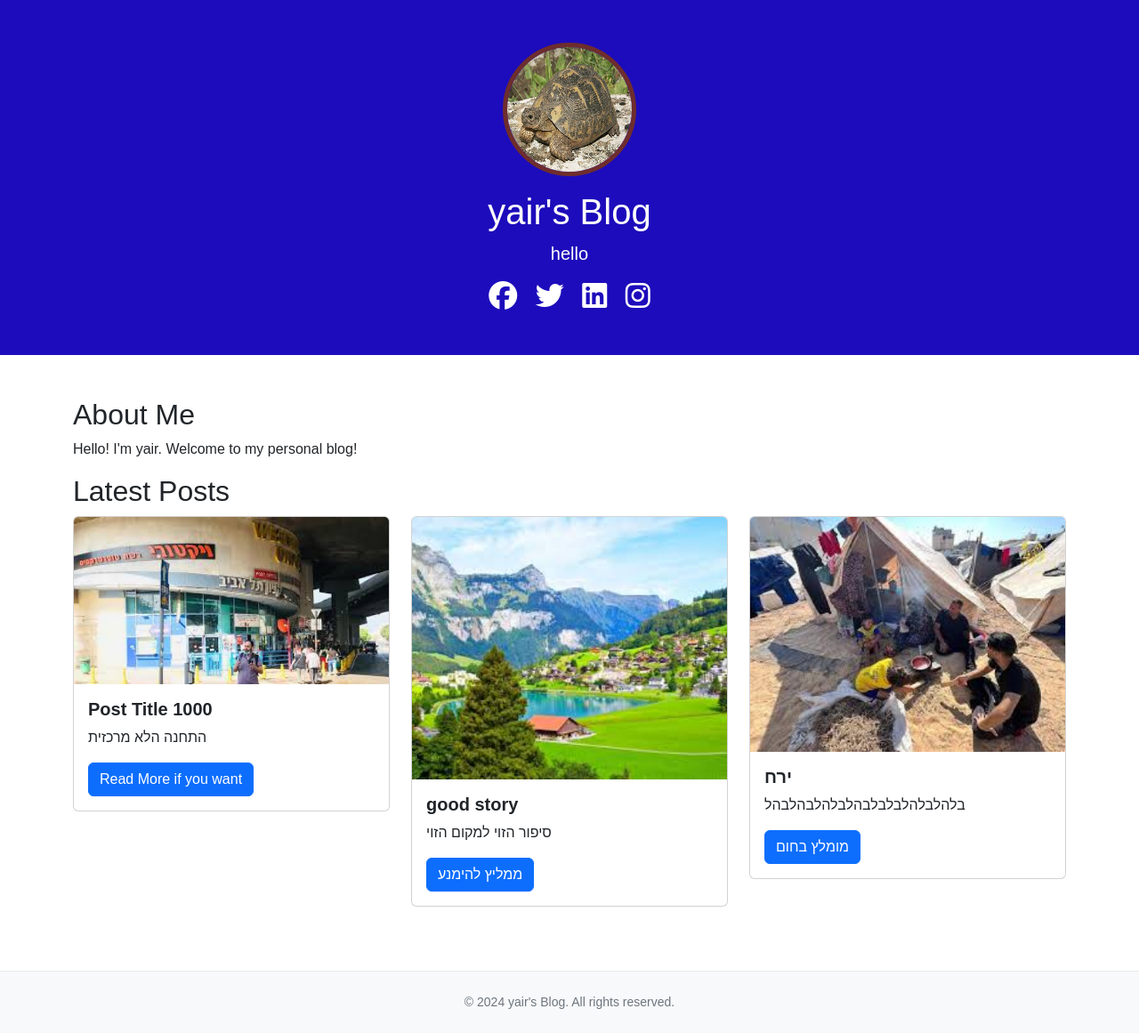
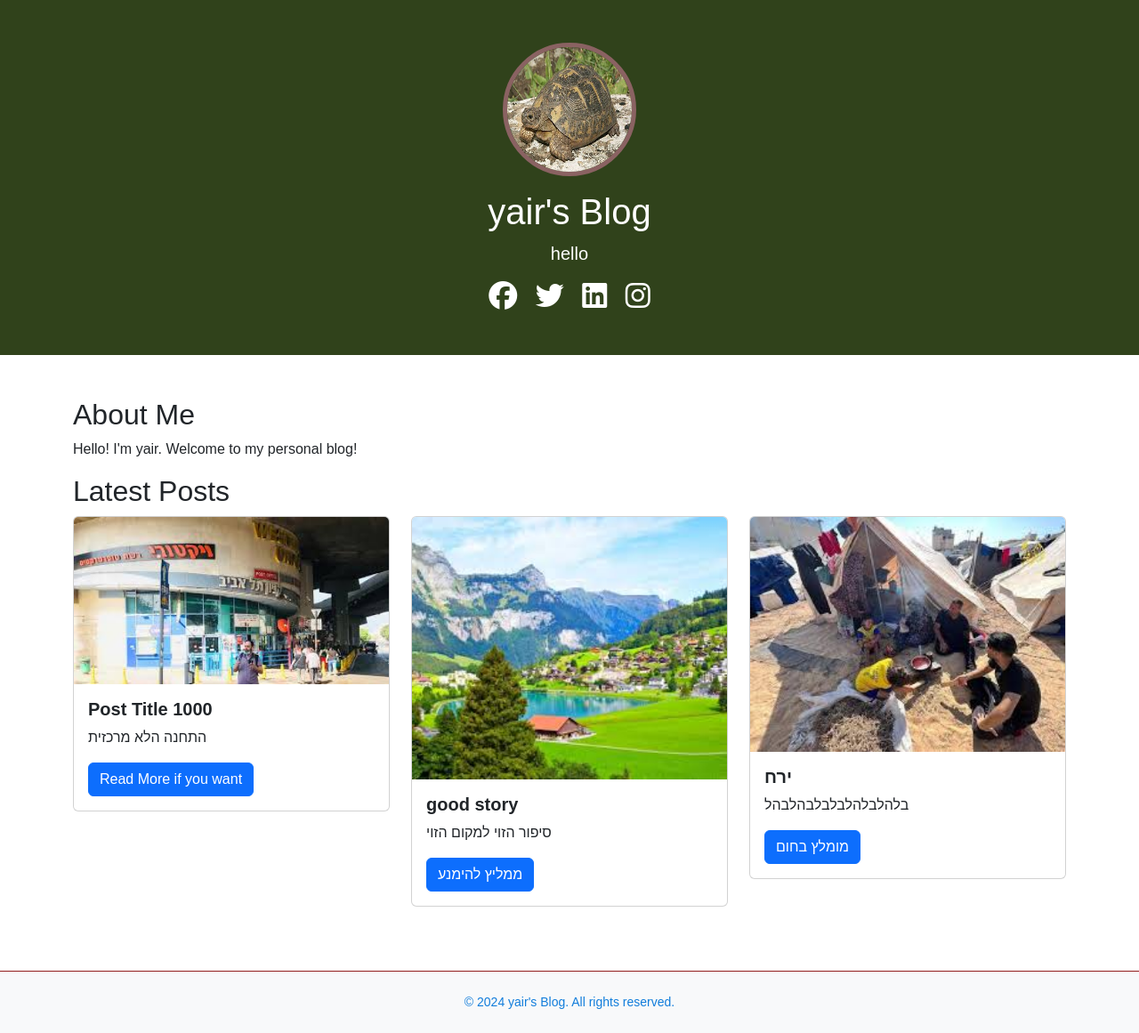
Before and after one commit to yairlevenberg/Blog-leason, a website: page public/index.html in a window 1280 px wide. Shown: the whole page at 89% size. Drawn offline with nearby package versions, Linux system fonts and the light colour scheme; a script that the page names is missing.

Commit message:
עדכון אחרון

```diff
--- a/public/index.html
+++ b/public/index.html
@@ -48,7 +48,7 @@
                         <div class="card-body">
                             <h5 class="card-title"> good story</h5>
                             <p class="card-text">סיפור הזוי למקום הזוי</p>
-                            <a href="https://www.google.com/maps/@31.4350125,34.8823672,12.25z?authuser=0&entry=ttu" class="btn btn-primary">ממליץ להימנע</a>
+                            <a href="https://www.tripadvisor.co.il" class="btn btn-primary">ממליץ להימנע</a>
                         </div>
                     </div>
                 </div>
@@ -57,7 +57,7 @@
                         <img src="images/אוהל עזתי.jpeg" class="card-img-top" alt="Post Image 3">
                         <div class="card-body">
                             <h5 class="card-title">ירח</h5>
-                            <p class="card-text">בלהלבלהלבלבלבהלבלהלבהלבהל</p>
+                            <p class="card-text">בלהלבלהלבלבלבהלבהל</p>
                             <a href="" class="btn btn-primary">מומלץ בחום</a>
                         </div>
                     </div>
--- a/public/styles.css
+++ b/public/styles.css
@@ -3,11 +3,11 @@ body {
 }
 
 header {
-    background-color: #1d0cbb;
+    background-color: #30421b;
 }
 
 header img {
-    border: 5px solid rgb(110, 45, 45);
+    border: 5px solid rgb(138, 98, 98);
 }
 
 header h1 {
@@ -26,7 +26,7 @@ header p.lead {
 }
 
 .social-links a:hover {
-    color: #d4d4d4;
+    color: #352a2a;
 }
 
 .card-title {
@@ -35,7 +35,7 @@ header p.lead {
 }
 
 footer {
-    border-top: 1px solid #eaeaea;
+    border-top: 1px solid #921d1d;
     margin-top: 2rem;
     padding-top: 1rem;
 }
@@ -43,5 +43,5 @@ footer {
 footer p {
     margin-bottom: 0;
     font-size: 0.875rem;
-    color: #6c757d;
+    color: #117ddb;
 }
```
